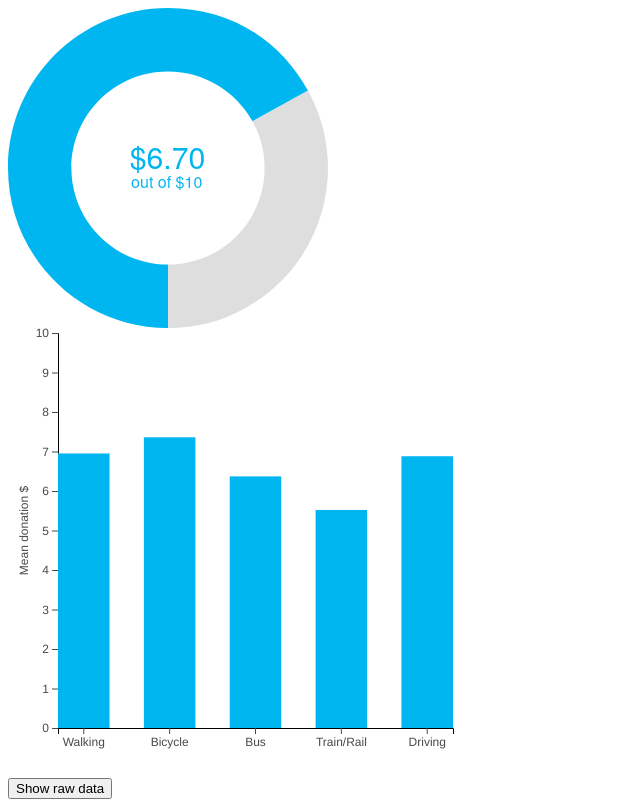
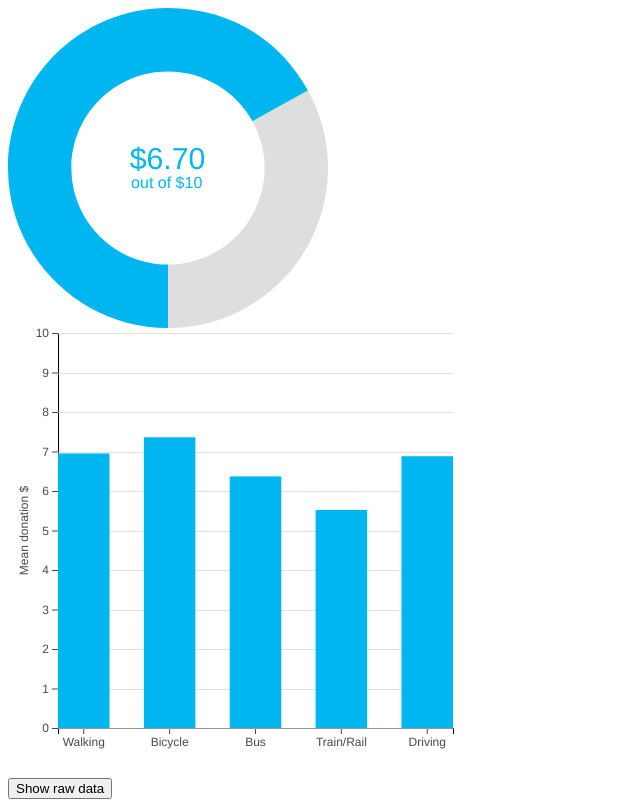
Before and after one commit to katerinkus/happy-denver, a plain HTML site: page index.html in a window 1280 px wide. Shown: the whole page, without its empty margins (0-640 px from the left). Drawn offline with nearby package versions, Linux system fonts and the light colour scheme.

Commit message:
Add gridlines and inline svg pie

```diff
--- a/index.html
+++ b/index.html
@@ -3,6 +3,7 @@
         <style media="screen">
             .bar {
                 fill: #00b6f1;
+                z-index: 2;
             }
 
             .tick {
@@ -11,17 +12,51 @@
                 color: #494949;
             }
 
+            .grid line {
+                stroke: lightgrey;
+                stroke-opacity: 0.7;
+                shape-rendering: crispEdges;
+                z-index: 1;
+            }
+
+            .grid path {
+                stroke-width: 0;
+                z-index: 1;
+            }
+
         </style>
 	</head>
 
 	<body onload="setLabel()">
-        <img src="pie-chart.svg">
-		<div id="holder"></div>
+
+        <!--pie chart svg-->
+        <svg version="1.1" id="Layer_1" xmlns="http://www.w3.org/2000/svg" xmlns:xlink="http://www.w3.org/1999/xlink" x="0px" y="0px"
+        	 width="320.03px" height="320px" viewBox="0 0 320.03 320" enable-background="new 0 0 320.03 320" xml:space="preserve">
+        <g>
+        	<path fill="#DDDEDD" d="M299.938,82.434l-55.432,30.727c7.708,13.875,12.114,29.84,12.114,46.839c0,53.362-43.26,96.62-96.62,96.62
+        		V320c28.278,0,52.837-6.35,77.57-20.063C314.86,257.101,342.779,159.719,299.938,82.434z"/>
+        	<path fill="#00B6F1" d="M63.379,160c0-53.362,43.259-96.621,96.622-96.621c36.363,0,68.018,20.094,84.505,49.781l55.432-30.727
+        		C270.81,29.878,220.09,0,160.001,0C71.633,0,0,71.635,0,160c0,88.367,71.633,160,160.001,160v-63.38
+        		C106.639,256.62,63.379,213.362,63.379,160z"/>
+        </g>
+        <text transform="matrix(1 0 0 1 121.6807 161.2344)">
+            <tspan x="0" y="0" fill="#00B6F1" font-family="'Helvetica Neue', 'Helvetica', 'Arial', 'sans-serif'" font-size="30.2931">$6.70</tspan>
+            <tspan x="1.43" y="19.245" fill="#00B6F1" font-family="'Helvetica Neue', 'Helvetica', 'Arial', 'sans-serif'" font-size="16.0375">out of $10</tspan></text>
+        </svg>
+        <!--pie end-->
+
+        <div id="holder"></div>
 
 		<button id="switch" onclick="flipData()" label-raw="Show raw data" label-adjusted="Show adjusted data"></button>
 
 		<script src="https://d3js.org/d3.v5.min.js"></script>
 		<script type="text/javascript">
+
+        function make_y_gridlines() {
+            return d3.axisLeft(donationScale)
+            .ticks(10)
+        }
+
 			var key = "adjusted";
 
 			var rawData = [
@@ -117,6 +152,14 @@
                 .style('font-family', 'Helvetica Neue, Helvetica, Arial, sans-serif')
 				.text('Mean donation $');
 
+            // add the Y gridlines
+            svg.append("g")
+                .attr("class", "grid")
+                .call(make_y_gridlines()
+                .tickSize(-width)
+                .tickFormat("")
+                )
+
 			var barHolder = svg.append('g')
 				.classed('bar-holder', true);
 
@@ -139,7 +182,6 @@
 					return height - donationScale(d.v);
 				});
 
-
 		</script>
 	</body>
 </html>
```
